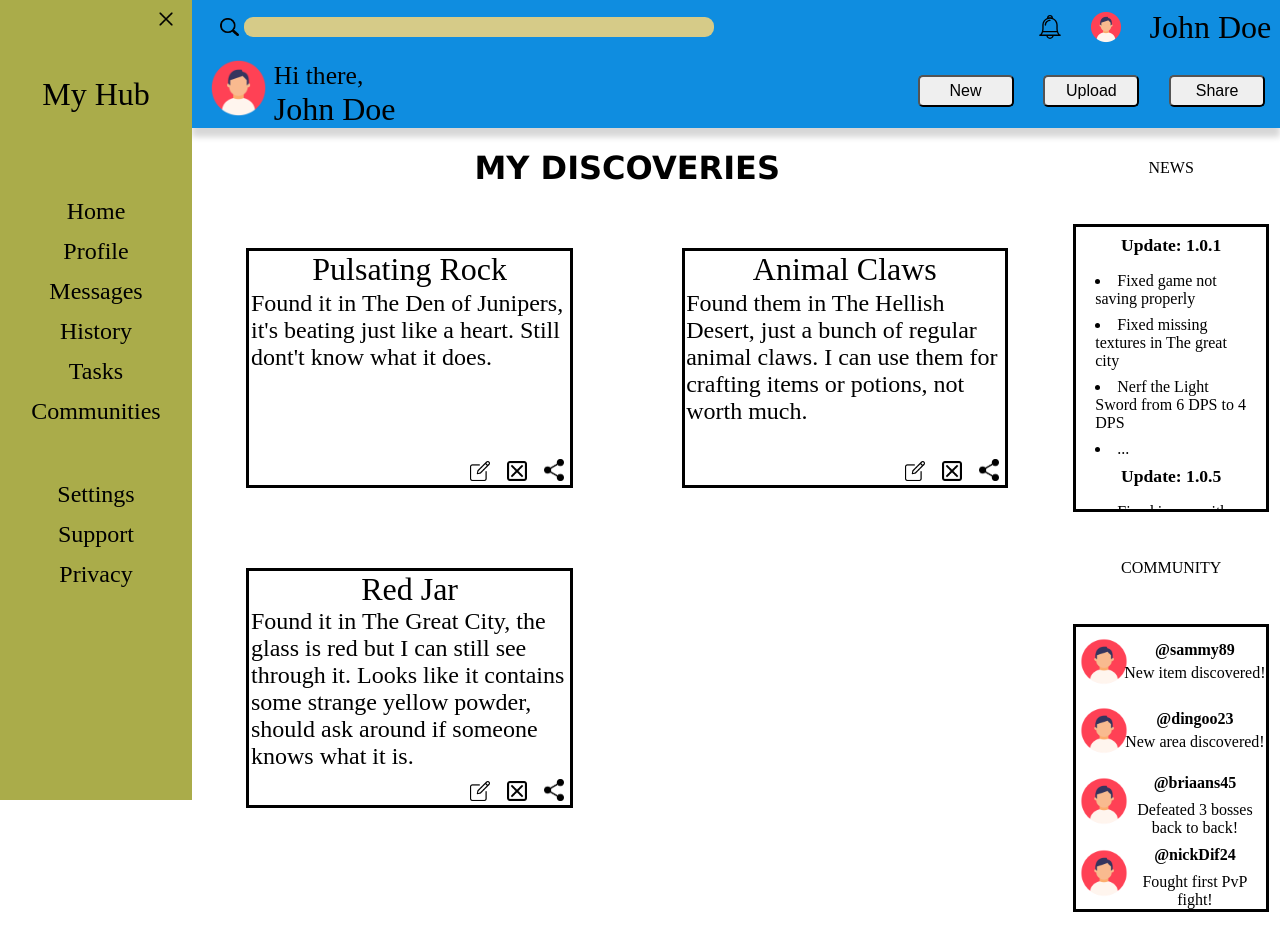
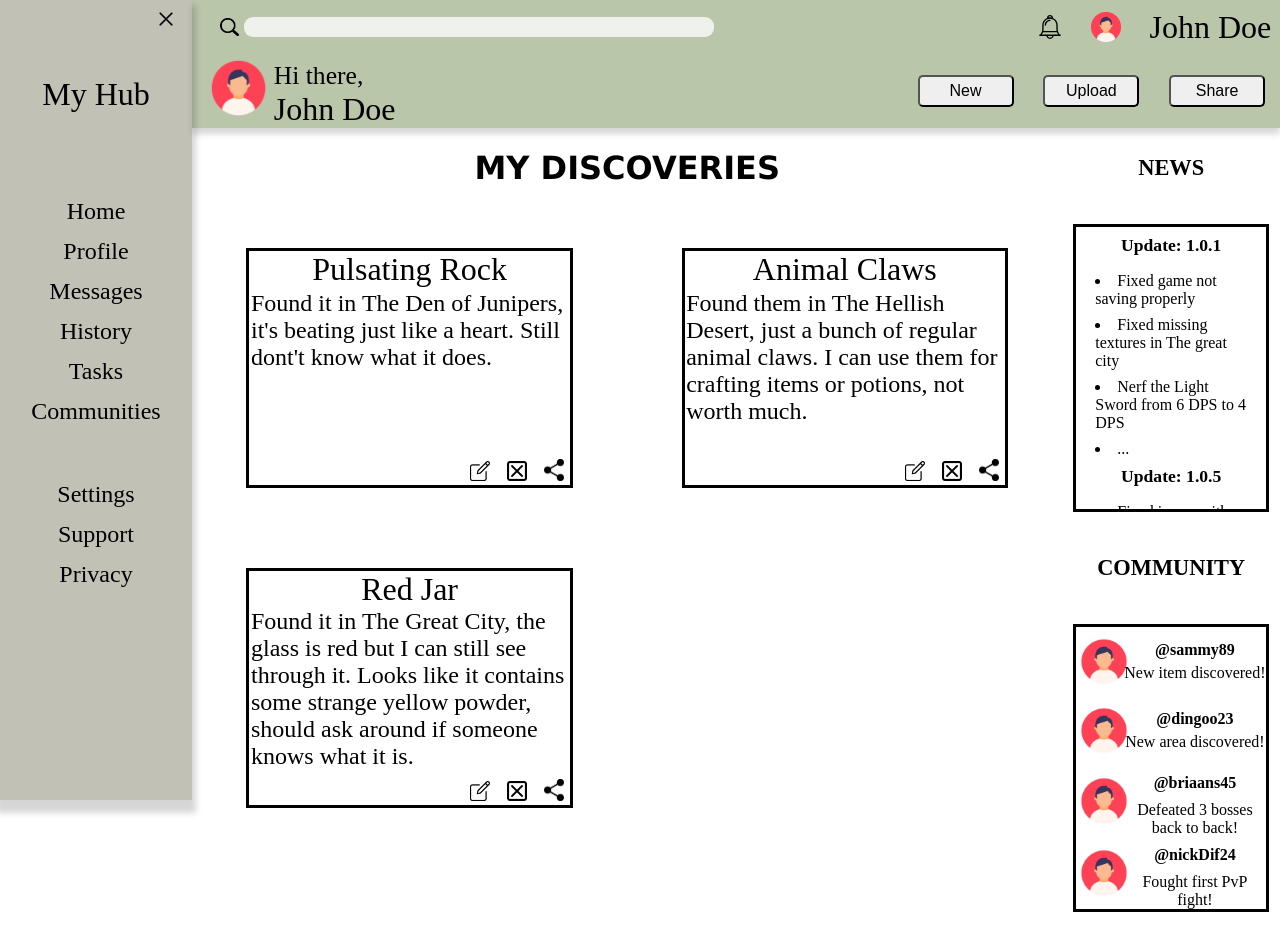
Before and after one commit to Tonius16/Admin-Dashboard, a plain HTML site: page index.html in a window 1280 px wide. Drawn offline with Linux system fonts and the light colour scheme.

Commit message:
change backgr colors

```diff
--- a/admin-dashboard.css
+++ b/admin-dashboard.css
@@ -58,9 +58,10 @@ body {
   height: 100vh;
   display: grid;
   grid-template-rows: 5vh 1fr 3fr 3fr;
-  background-color: rgb(170, 172, 74);
+  background-color: rgba(115, 116, 89, 0.445);
   position: sticky;
   top: 0%;
+  box-shadow: 0px 9px 6px 4px rgba(0, 0, 0, 0.16);
 }
 
 #sidebarDiv * {
@@ -129,8 +130,8 @@ header {
   display: grid;
   grid-template-rows: 1fr 1fr;
   grid-column: 2/4;
-  box-shadow: 0px 9px 6px 0px rgba(0, 0, 0, 0.16);
-  background-color: rgb(15, 141, 224);
+  box-shadow: 0px 6px 6px 0px rgba(0, 0, 0, 0.16);
+  background-color: rgba(102, 131, 70, 0.459);
 }
 
 #topHeader {
@@ -161,7 +162,7 @@ header {
   height: 60%;
   border-radius: 9px;
   border: none;
-  background-color: rgb(214, 203, 136);
+  background-color: rgba(255, 255, 255, 0.781);
   font-size: clamp(0.5rem, 2.5vw, 1rem);
 }
 
@@ -295,6 +296,11 @@ header {
   justify-items: center;
 }
 
+#rightContent > p {
+  font-weight: bold;
+  font-size: clamp(0.8rem, 2.5vw, 1.4rem);
+}
+
 #rightContent > div {
   width: 90%;
   height: 90%;
@@ -359,6 +365,3 @@ header {
 #commuDiv > div > :nth-child(2) {
   font-weight: bold;
 }
-
-#rightContent > p {
-}
```
